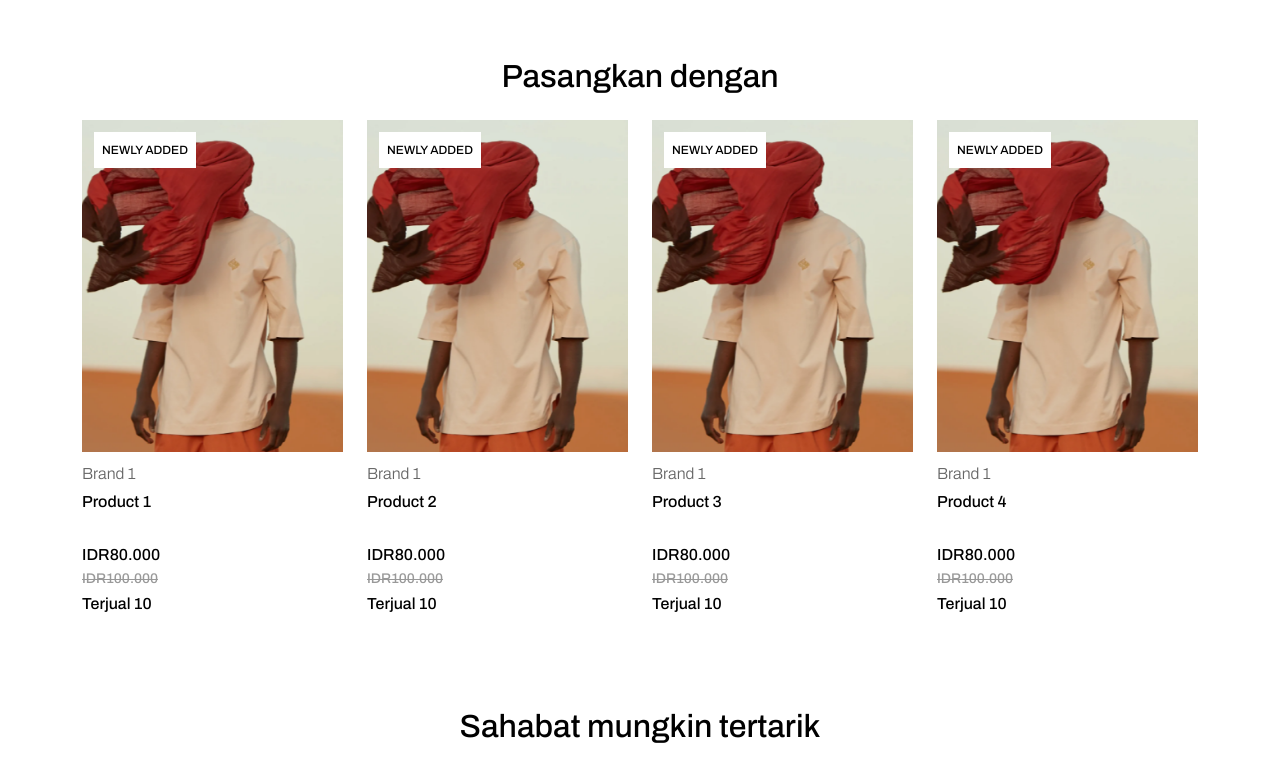
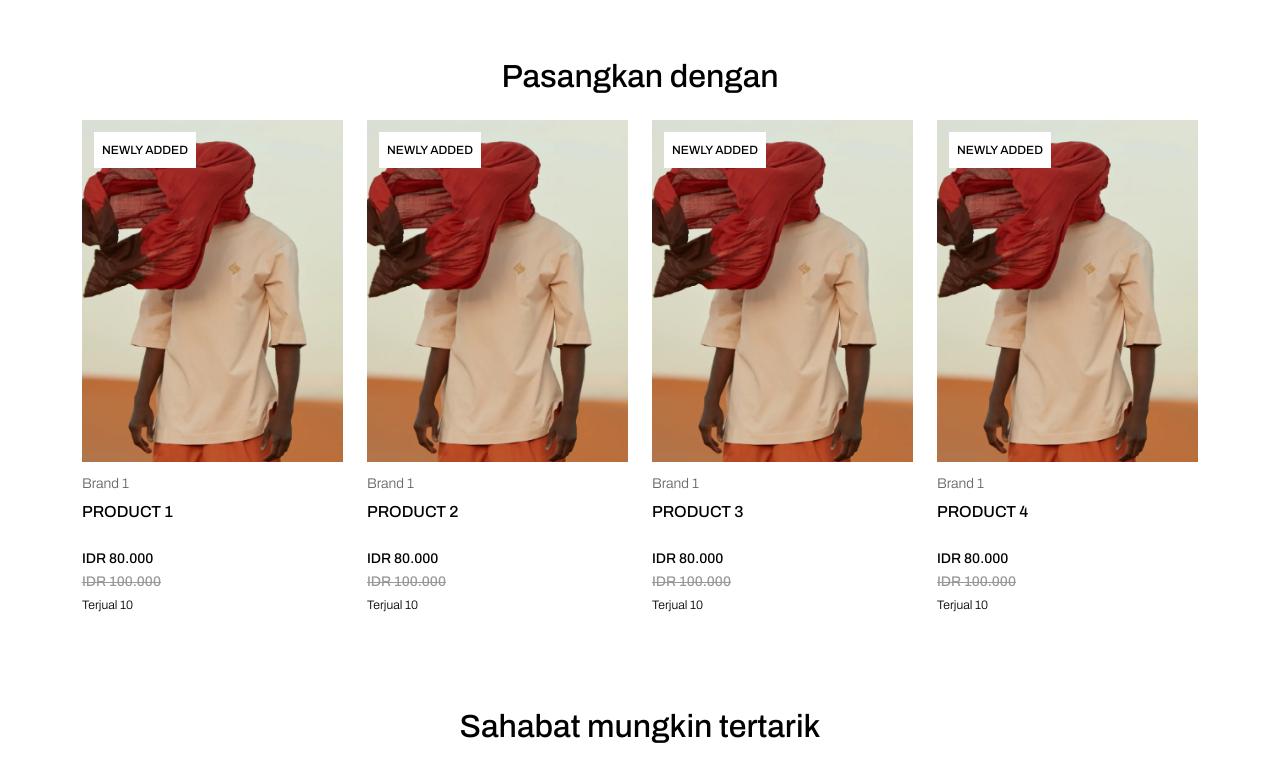
Before and after one commit to delpierrol/mooslimin, a Next.js app: page /product/1 in a window 1280 px wide. Shown: the part 860-1629 px from the top of the page. Built offline with nearby package versions, Linux system fonts and the light colour scheme.

Commit message:
--body-moderate-size
Signed-off-by: Errol Widhavian <errol.widhavian@gmail.com>

```diff
--- a/components/product/product-item.js
+++ b/components/product/product-item.js
@@ -19,7 +19,7 @@ export default function ProductItem({ product }) {
               allowLeadingZeros
               thousandSeparator="."
               decimalSeparator=","
-              prefix={'IDR'}
+              prefix={'IDR '}
               displayType="text"/>
             </text>
           </div>
@@ -29,12 +29,12 @@ export default function ProductItem({ product }) {
               allowLeadingZeros
               thousandSeparator="."
               decimalSeparator=","
-              prefix={'IDR'}
+              prefix={'IDR '}
               displayType="text"/>
             </text>
             <div className={styles.strike} />
           </div>
-          <text>Terjual 10</text>
+          <small className={styles.sold}>Terjual 10</small>
         </div>
         <Badge />
       </div>
--- a/components/product/product-item.module.css
+++ b/components/product/product-item.module.css
@@ -18,7 +18,8 @@
   line-height: 24px;
   font-weight: 500;
   overflow: hidden;
-    height: 50px;
+  height: 45px;
+  text-transform: uppercase;
 }
 .labelSpecialPrice {
   display: flex;
@@ -88,3 +89,6 @@
   color: var(--typography-color-default);
   font-family: var(--headline-medium-medium-moderate);
 }
+.sold{
+  font-weight:100;
+}
--- a/styles/global.css
+++ b/styles/global.css
@@ -17,7 +17,8 @@ body {
   --caption-regular-regular-small-size: 12px;
   --caption-medium-medium-large-size: 14px;
   --body-small-size: 16px;
-  --title-bold-bold-small-size: 16px;
+  --body-moderate-size: 16px;
+  --title-bold-bold-small-size: 14px;
   --title-medium-medium-moderate-size: 18px;
   --headline-medium-medium-moderate-size: 40px;
   --headline-medium-medium-small-size: 28px;
```
